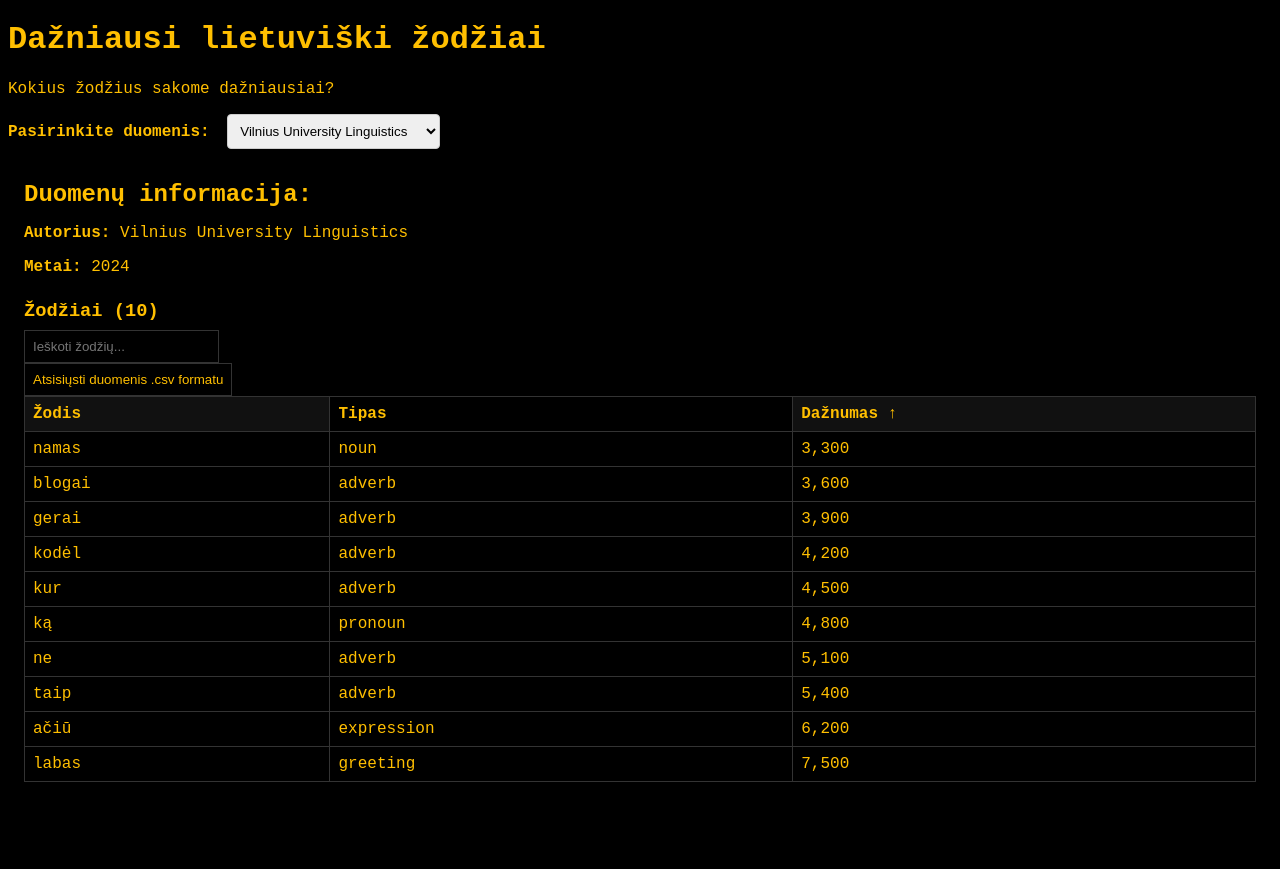
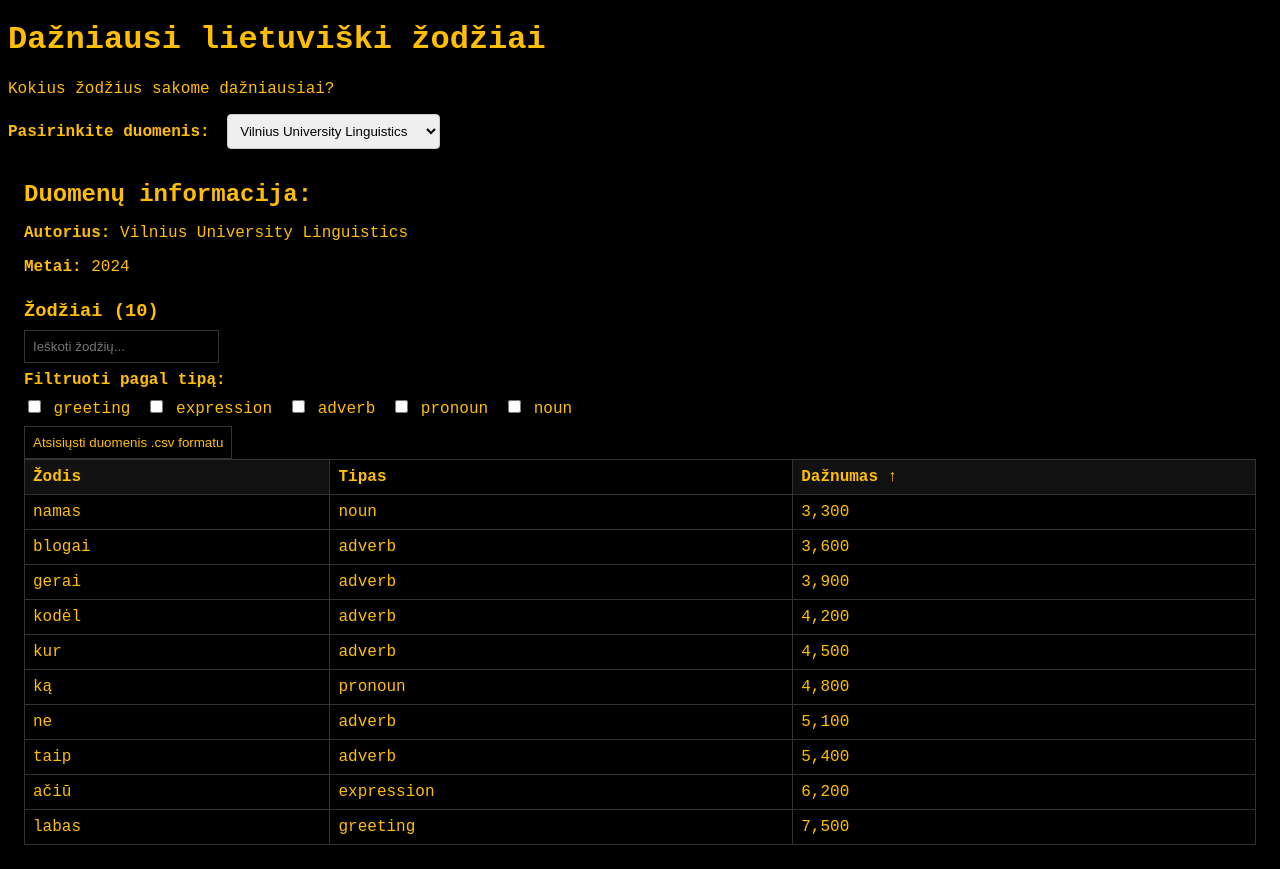
Before and after one commit to Debesyla/dazniausi-zodziai, a SvelteKit app: page / in a window 1280 px wide. Before the commit the page ends 806 px from the top, so only its background shows below. Built offline with nearby package versions, Linux system fonts and the light colour scheme.

Commit message:
feat(filtering): implement type filtering functionality and UI; update translations and tests

```diff
--- a/src/components/DataLoader.svelte
+++ b/src/components/DataLoader.svelte
@@ -24,8 +24,11 @@
   let loading = $state(true);
   let error = $state<string | null>(null);
   let searchQuery = $state('');
+  let selectedTypes = $state<string[]>([]);
 
-  let filteredWords = $derived(dataset?.words ? filterWords(dataset.words, searchQuery) : []);
+  let uniqueTypes = $derived(dataset ? [...new Set(dataset.words.map(w => w.type).filter(Boolean))] : []);
+
+  let filteredWords = $derived(dataset?.words ? filterWords(dataset.words, searchQuery, selectedTypes) : []);
 
   $effect(() => {
     loading = true;
@@ -56,6 +59,17 @@
 
     <h3>{t('words')} ({filteredWords.length})</h3>
     <SearchBar bind:value={searchQuery} />
+    {#if uniqueTypes.length > 0}
+      <div class="type-filter">
+        <h4>{t('filterByType')}</h4>
+        {#each uniqueTypes as type}
+          <label>
+            <input type="checkbox" bind:group={selectedTypes} value={type} />
+            {type}
+          </label>
+        {/each}
+      </div>
+    {/if}
     <DownloadButton words={filteredWords} metadata={{author: dataset.author, year: dataset.year}} />
     <DataTable words={filteredWords} />
   </div>
@@ -93,4 +107,19 @@
     margin: 1.5rem 0 0.5rem 0;
     color: var(--text-color);
   }
+
+  .type-filter {
+    margin: 0.5rem 0;
+  }
+
+  .type-filter h4 {
+    margin: 0 0 0.5rem 0;
+    color: var(--text-color);
+  }
+
+  .type-filter label {
+    display: inline-block;
+    margin-right: 1rem;
+    color: var(--text-color);
+  }
 </style>
--- a/src/lib/translations.ts
+++ b/src/lib/translations.ts
@@ -17,6 +17,7 @@ export const translations = {
     year: 'Metai',
     datasetInformation: 'Duomenų informacija:',
     words: 'Žodžiai',
+    filterByType: 'Filtruoti pagal tipą:',
 
     // DownloadButton component
     downloadData: 'Atsisiųsti duomenis .csv formatu',
--- a/src/lib/utils.js
+++ b/src/lib/utils.js
@@ -1,14 +1,25 @@
 /**
- * Filters an array of words based on a search query.
+ * Filters an array of words based on a search query and optional type filter.
  * Performs case-insensitive search on the word text.
+ * If selectedTypes is provided and not empty, filters words to only include those types.
  * @param {Array} words - Array of word objects with 'word' property
  * @param {string} query - Search query string
+ * @param {Array} [selectedTypes] - Optional array of types to filter by
  * @returns {Array} Filtered array of words
  */
-export function filterWords(words, query) {
-  if (!query || query.trim() === '') {
-    return words;
+export function filterWords(words, query, selectedTypes) {
+  let filtered = words;
+
+  // Filter by search query
+  if (query && query.trim() !== '') {
+    const lowerQuery = query.toLowerCase();
+    filtered = filtered.filter(word => word.word.toLowerCase().includes(lowerQuery));
   }
-  const lowerQuery = query.toLowerCase();
-  return words.filter(word => word.word.toLowerCase().includes(lowerQuery));
+
+  // Filter by types
+  if (selectedTypes && selectedTypes.length > 0) {
+    filtered = filtered.filter(word => word.type && selectedTypes.includes(word.type));
+  }
+
+  return filtered;
 }
```
Also changed, not shown: src/lib/utils.ts (+17 -6 lines), 5 other files (tests, documents, lock files or other folders).
